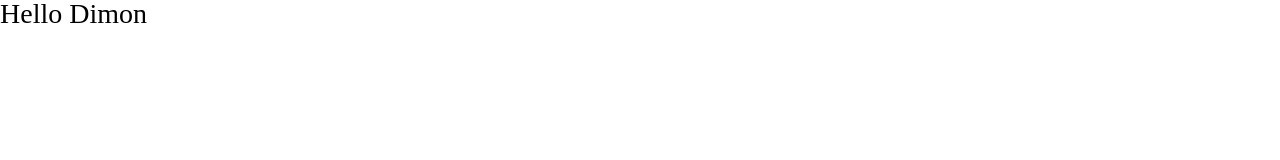
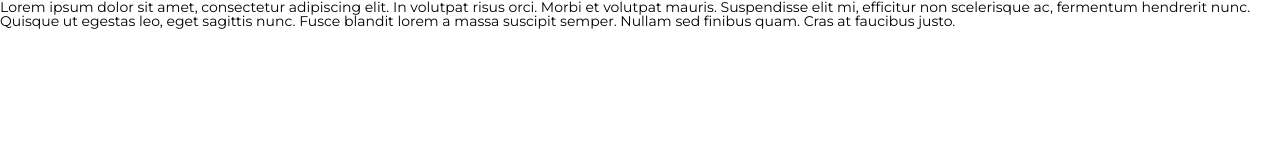
Before and after one commit to programer1983/Layout-Finance-and-Consultancy-Solution, a plain HTML site: page index.html in a window 1280 px wide. Drawn offline with Linux system fonts and the light colour scheme.

Commit message:
connecting fonts

```diff
--- a/css/style.css
+++ b/css/style.css
@@ -75,3 +75,19 @@ h6 {
     font-family: inherit;
     font-weight: 400;
 }
+
+/*===========================*/
+
+body {
+    font-family: Montserrat;
+}
+
+.wrapper {
+    min-height: 100%;
+    overflow: hidden;
+}
+
+._container {
+    max-width: 1046px;
+    margin: 0 auto;
+}
--- a/index.html
+++ b/index.html
@@ -4,12 +4,13 @@
     <meta charset="UTF-8">
     <meta http-equiv="X-UA-Compatible" content="IE=edge">
     <meta name="viewport" content="width=device-width, initial-scale=1.0">
+    <link href="https://fonts.googleapis.com/css?family=Montserrat:regular,500,600,700,800&display=swap" rel="stylesheet" />
     <link rel="stylesheet" href="./css/style.css">
-    <title>Document</title>
+    <title>Relvise</title>
 </head>
 <body>
     <div class="wrapper">
-        <h1>Hello Dimon</h1>
+        Lorem ipsum dolor sit amet, consectetur adipiscing elit. In volutpat risus orci. Morbi et volutpat mauris. Suspendisse elit mi, efficitur non scelerisque ac, fermentum hendrerit nunc. Quisque ut egestas leo, eget sagittis nunc. Fusce blandit lorem a massa suscipit semper. Nullam sed finibus quam. Cras at faucibus justo.
 
     </div>
     <script src="./js/script.js"></script>
```
